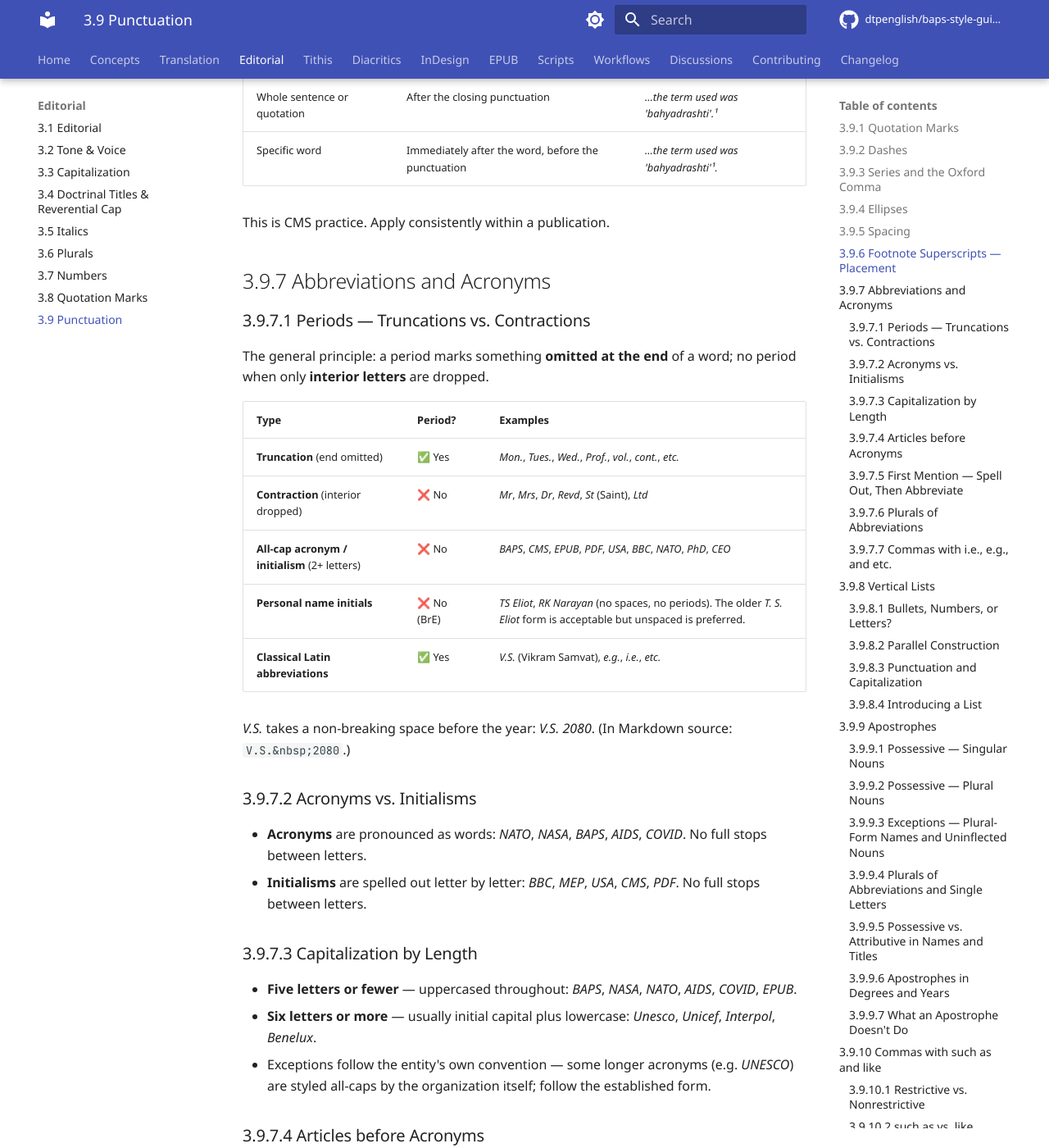
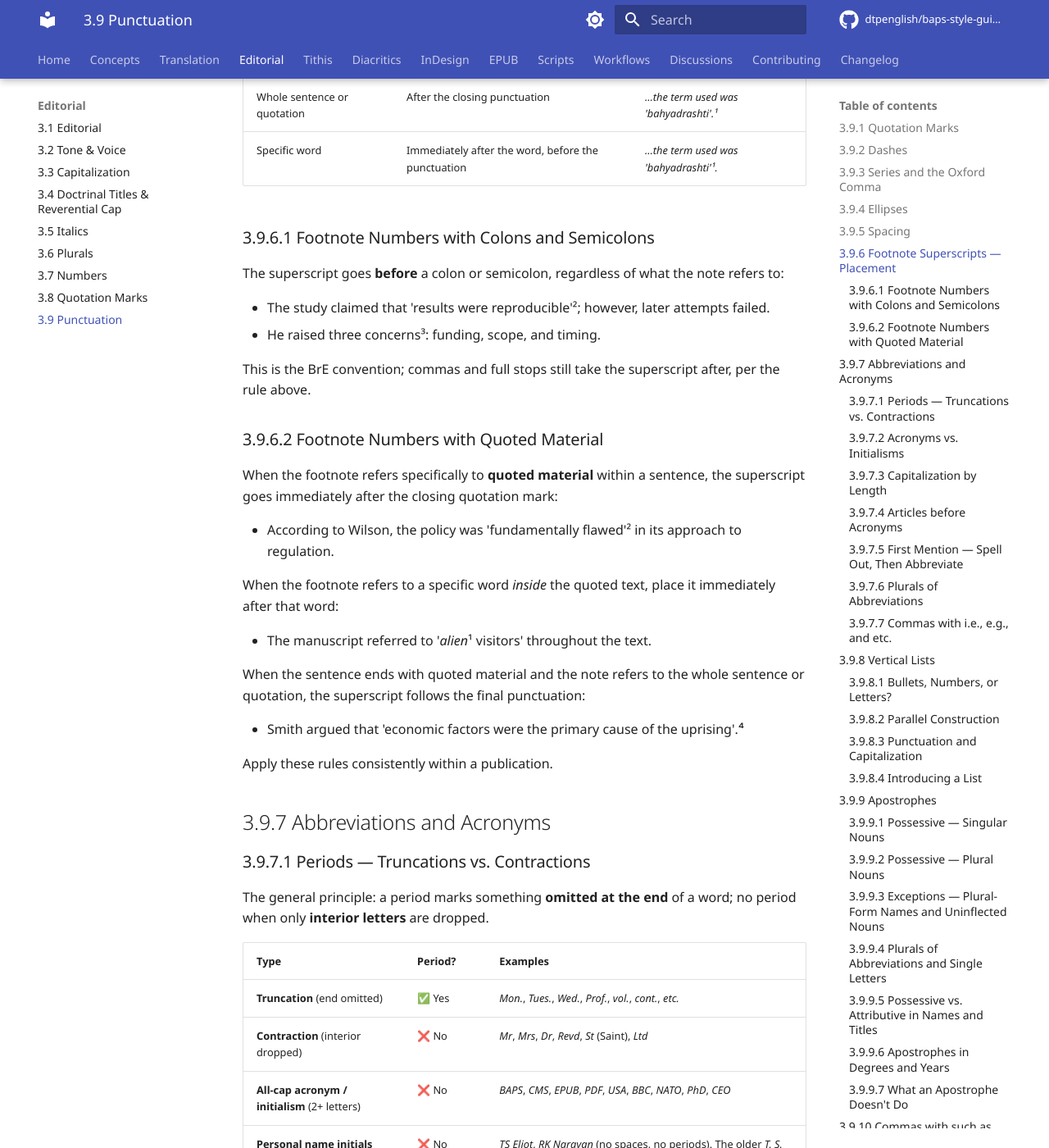
Before and after one commit to dtpenglish/baps-style-guide, an MkDocs documentation site: the page built from docs/editorial/punctuation.md, in a window 1280 px wide and 1400 px high, scrolled down 1615 px. Shown: the whole window at 82% size. Built offline with MkDocs 1.6.1 and Material for MkDocs 9.7.7, drawn with Linux system fonts in a browser that asks for light colours; comment, search, counter and statistics services are not loaded; the version menu is left out.

Commit message:
Footnotes with colons/quotes (3.9.6.1, 3.9.6.2); dental/retroflex t/d (10.6.4)
Footnotes (enrich existing 3.9.6 in punctuation.md):
- 3.9.6.1: superscript BEFORE a colon or semicolon (BrE rule).
  Commas and full stops still take superscript after.
- 3.9.6.2: footnote-with-quoted-material handling. Three cases:
  (1) note refers to quoted material -> after closing quote;
  (2) note refers to a word inside the quote -> immediately
  after that word; (3) sentence ends with quotation, note
  refers to the whole sentence -> after final punctuation.
- Existing 3.9.6 base rule preserved.

Transliteration (enrich 10.6.4 in discussions/transliteration.md):
- New bullet for dental vs retroflex t/d. South-Indian convention
  distinguishes t (retroflex) from th (dental); SAP follows the
  North-Indian / Hunterian convention (t for both). Mostly
  relevant for Sanskrit / Hindi material.

Co-Authored-By: Claude Opus 4.7 (1M context) <noreply@anthropic.com>

```diff
--- a/docs/changelog.md
+++ b/docs/changelog.md
@@ -2,6 +2,18 @@
 A record of substantial changes to the conventions in this guide. Routine edits (typos, formatting tweaks, examples) are tracked in the Git history but not here.
 
 The format follows [Keep a Changelog](https://keepachangelog.com/). Versions are dated.
+
+---
+
+## [1.13] — 2026-05-07
+
+### Added
+- **3.9.6.1 Footnote Numbers with Colons and Semicolons** — superscript goes *before* a colon or semicolon (BrE convention); commas and full stops still take the superscript after.
+- **3.9.6.2 Footnote Numbers with Quoted Material** — handling for the three cases: footnote referring to quoted material (after closing quote), to a specific word inside the quote (immediately after that word), and to the whole sentence ending with a quotation (after final punctuation).
+- **10.6.4 dental vs. retroflex *t* / *d*** — added as another open transliteration variant. South-Indian convention distinguishes *t* (retroflex ट) from *th* (dental त) and *d* / *dh* similarly; SAP follows the North-Indian / Hunterian convention (*t* and *d* for both), accepting the dental/retroflex ambiguity. Mostly relevant for Sanskrit/Hindi material.
+
+### Notes
+- The basic CMS-aligned footnote rule (3.9.6) is preserved unchanged: after punctuation when the note refers to the whole sentence; before punctuation when it refers to a specific word.
 
 ---
 
--- a/docs/editorial/punctuation.md
+++ b/docs/editorial/punctuation.md
@@ -40,7 +40,28 @@ Place the superscript number **after the punctuation** when the note refers to t
 | Whole sentence or quotation | After the closing punctuation | *…the term used was 'bahyadrashti'.¹* |
 | Specific word | Immediately after the word, before the punctuation | *…the term used was 'bahyadrashti'¹.* |
 
-This is CMS practice. Apply consistently within a publication.
+### 3.9.6.1 Footnote Numbers with Colons and Semicolons
+The superscript goes **before** a colon or semicolon, regardless of what the note refers to:
+
+- The study claimed that 'results were reproducible'²; however, later attempts failed.
+- He raised three concerns³: funding, scope, and timing.
+
+This is the BrE convention; commas and full stops still take the superscript after, per the rule above.
+
+### 3.9.6.2 Footnote Numbers with Quoted Material
+When the footnote refers specifically to **quoted material** within a sentence, the superscript goes immediately after the closing quotation mark:
+
+- According to Wilson, the policy was 'fundamentally flawed'² in its approach to regulation.
+
+When the footnote refers to a specific word *inside* the quoted text, place it immediately after that word:
+
+- The manuscript referred to '*alien*¹ visitors' throughout the text.
+
+When the sentence ends with quoted material and the note refers to the whole sentence or quotation, the superscript follows the final punctuation:
+
+- Smith argued that 'economic factors were the primary cause of the uprising'.⁴
+
+Apply these rules consistently within a publication.
 
 ## 3.9.7 Abbreviations and Acronyms
 
```
Also changed, not shown: docs/discussions/transliteration.md (+1 -0 lines).
